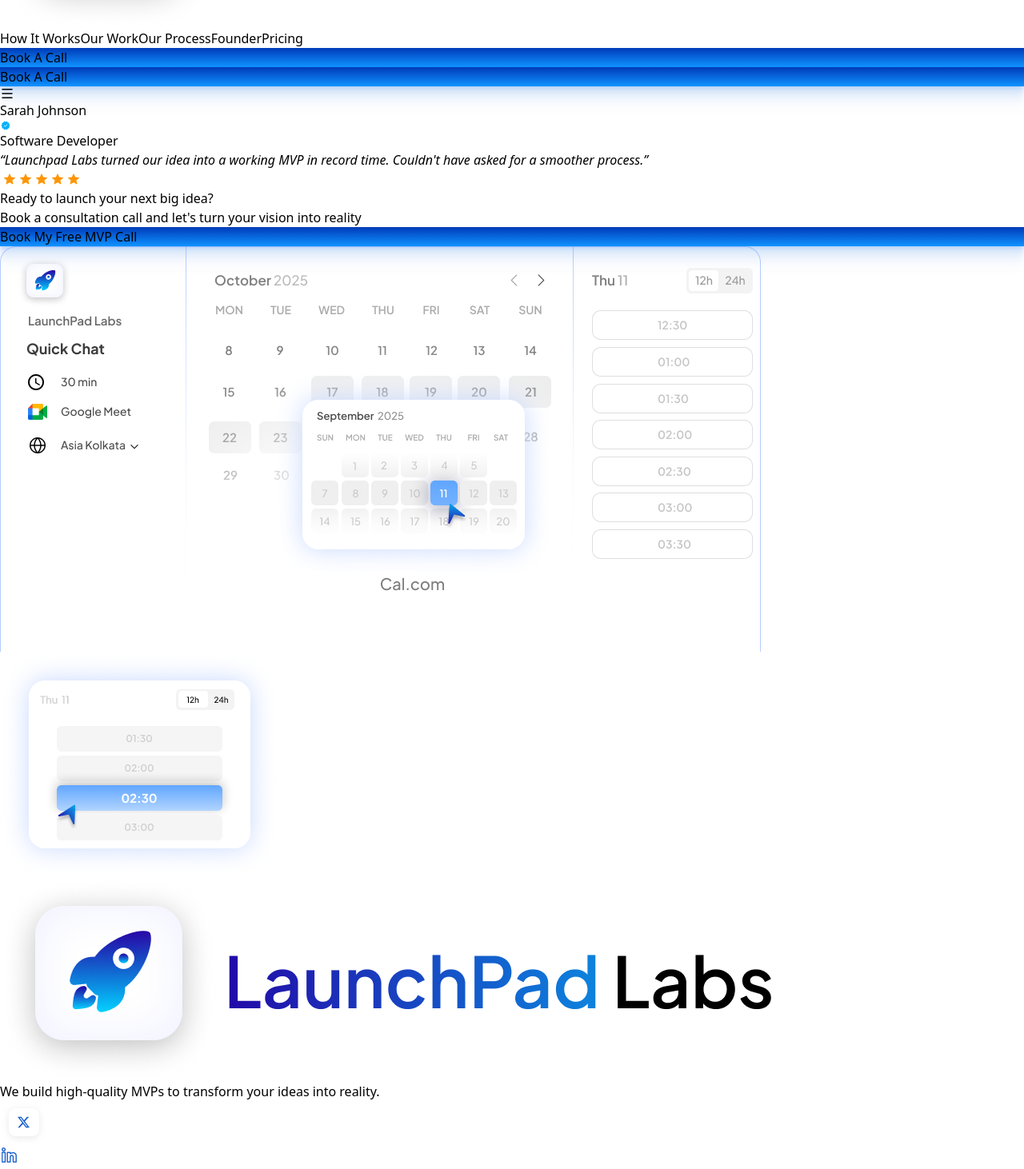
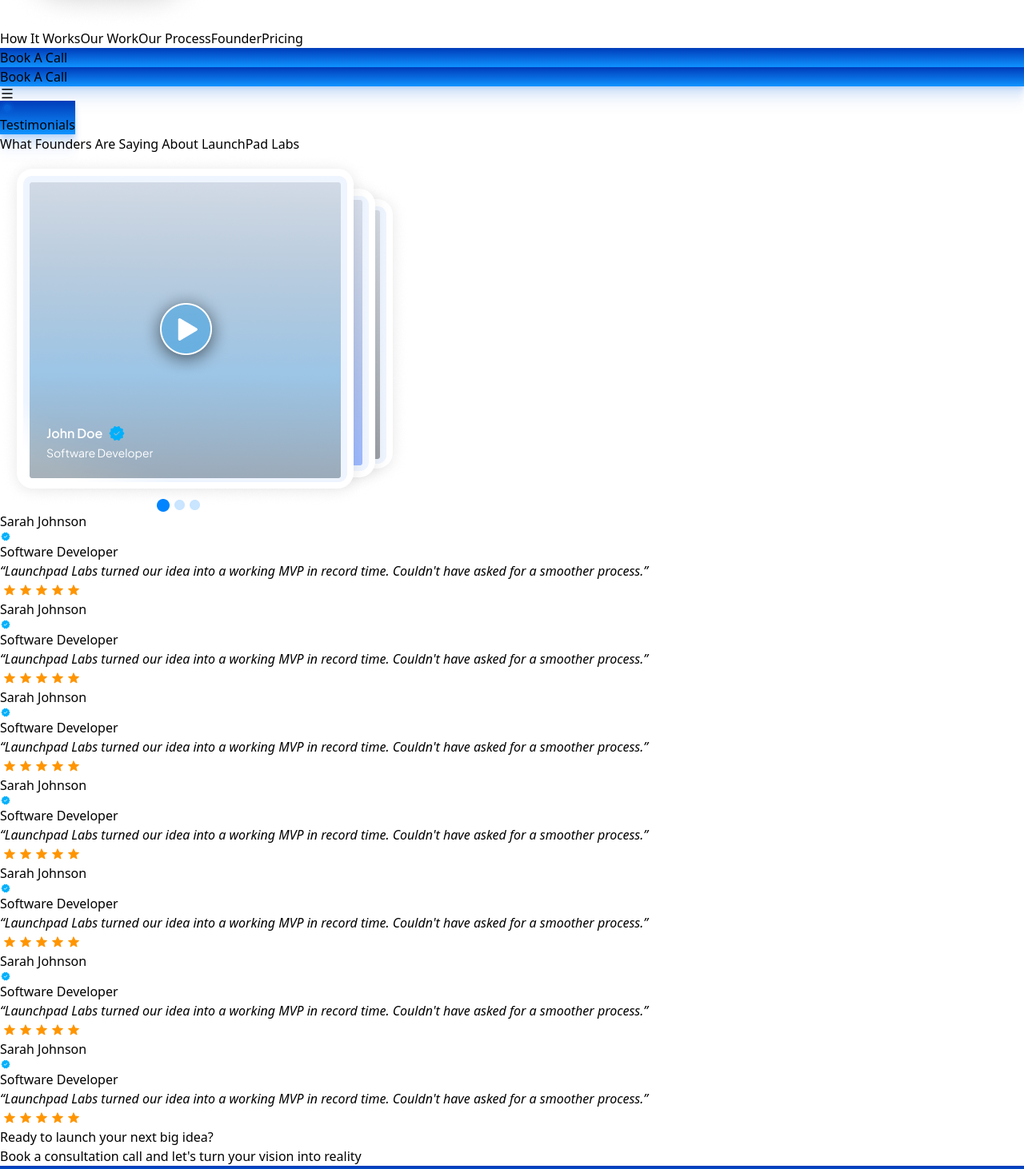
Before and after one commit to ritam-student/LaunchPad_Labs, a React (Vite) app: page / in a window 1280 px wide. Shown: the part 220-1682 px from the top of the page at 80% size. Built offline with nearby package versions, Linux system fonts and the light colour scheme.

Commit message:
added testimonials

```diff
--- a/src/components/Testimonial.tsx
+++ b/src/components/Testimonial.tsx
@@ -1,9 +1,46 @@
+
+import Button2 from "./ui/Button2";
 import Review from "./ui/Review";
 
 function Testimonials(){
-    return <div>
-        <Review />
-    </div>
+    return <section className="relative w-full h-auto ">
+        <div className="w-full h-auto flex items-center justify-center absolute top-10 lg:top-14 z-20 ">
+            <Button2 text="Testimonials" />
+        </div>
+        <div className="relative w-full h-auto flex items-center justify-center lg:justify-between flex-col lg:flex-row px-4 md:px-6 lg:px-20 py-32 lg:py-24 ">
+            {/* left part */}
+            <div className="h-auto w-full lg:w-1/3 flex items-center justify-center flex-col ">
+                <div className="h-auto w-full flex items-center justify-center ">
+                    <p className="text-[#202020] text-[24px] font-semibold leading-[40px] pl-4 ">
+                        What Founders Are Saying About LaunchPad Labs
+                    </p>
+                </div>
+                <div className="h-auto w-[85%] md:w-[65%] lg:w-full flex items-center justify-center overflow-hidden py-5">
+                    <img src="/Group.png" alt="group logo" className="h-full w-full object-contain"/>
+                </div>
+            </div>
+            {/** right part  **/}
+            <div className="relative overflow-hidden h-auto w-full lg:w-2/3 flex flex-col lg:flex-row items-center justify-center ">
+                <div className="  relative  h-auto  flex flex-col lg:flex-row items-center justify-center  gap-3  px-4 md:px-6 lg:px-12 py-5">
+                    <div className="flex items-center flex-row justify-between gap-3 lg:flex-col ">
+                        <Review />
+                        <Review />
+                        <Review />
+                    </div>
+                    <div className="flex items-center justify-between gap-3 flex-row lg:flex-col">
+                        <Review />
+                        <Review />
+                        <Review />
+                        <Review />
+                    </div>
+                </div>
+                <div className="h-[25%] w-[50%] rounded-bl-[50%] bg-white blur-[30px] z-10 absolute -right-10 -top-4 "></div>
+                <div className="h-[25%] w-[53%] rounded-bl-[50%] bg-white blur-[35px] z-10 absolute -right-10 -bottom-4 "></div>
+                <div className="h-[25%] w-[50%] rounded-bl-[50%] bg-white blur-[29px] z-10 absolute -left-10 -top-4 "></div>
+                <div className="h-[25%] w-[50%] rounded-bl-[50%] bg-white blur-[28px] z-10 absolute -left-10 -bottom-4 "></div>
+            </div>
+        </div>
+    </section>
 }
 
 export default Testimonials;
--- /dev/null
+++ b/src/components/ui/Button2.tsx
@@ -0,0 +1,14 @@
+import "./button2.css";
+
+function Button2({text}: {text: string}){
+    return <button className="rounded-[83px] bg-[#F2F2F2] px-1 py-1 button  w-auto h-auto flex items-center justify-center  cursor-pointer hover:scale-105 transition-all duration-300 ease-in-out">
+        <div className="bg-white rounded-[83px] flex items-center justify-center gap-2 px-4 py-2">
+            <div>
+                <img src="/button_circle.png" alt="circle" />
+            </div>
+            <p>{text}</p>
+        </div>
+    </button>
+}
+
+export default Button2;
--- a/src/components/ui/Review.tsx
+++ b/src/components/ui/Review.tsx
@@ -1,6 +1,6 @@
 
 function Review(){
-    return <div className="border-dashed border-2 rounded-md border-[#ACD8FF] max-w-[300px] h-auto px-3 py-3 ">
+    return <div className="border-dashed border-2 min-w-[280px] rounded-md border-[#ACD8FF] max-w-[300px] h-auto px-3 py-3 shadow-lg shadow-[#62B5FF91]">
         <div className="flex items-center justify-start gap-2 mb-3">
             <div className=" bg-[#D9D9D9] h-10 w-10 rounded-[100%] "></div>
             <div className="">
--- /dev/null
+++ b/src/components/ui/button2.css
@@ -0,0 +1,3 @@
+.button{
+    border-color: linear-gradient(#CEE3FF, #C5F4FF);
+}
--- a/src/pages/Home.tsx
+++ b/src/pages/Home.tsx
@@ -1,3 +1,4 @@
+import { useEffect } from "react";
 import Banner from "../components/Banner";
 import Footer from "../components/Footer";
 import Navbar from "../components/Navbar";
@@ -5,6 +6,14 @@ import Testimonials from "../components/Testimonial";
 
 
 function Home(){
+
+    useEffect(() => {
+
+        return () => {
+            localStorage.setItem("currentTab", "Home");
+        }
+    })
+
     return <>
         <Navbar />
         <Testimonials />
```
Also changed, not shown: public/Group.png (added), public/button_circle.png (added).
